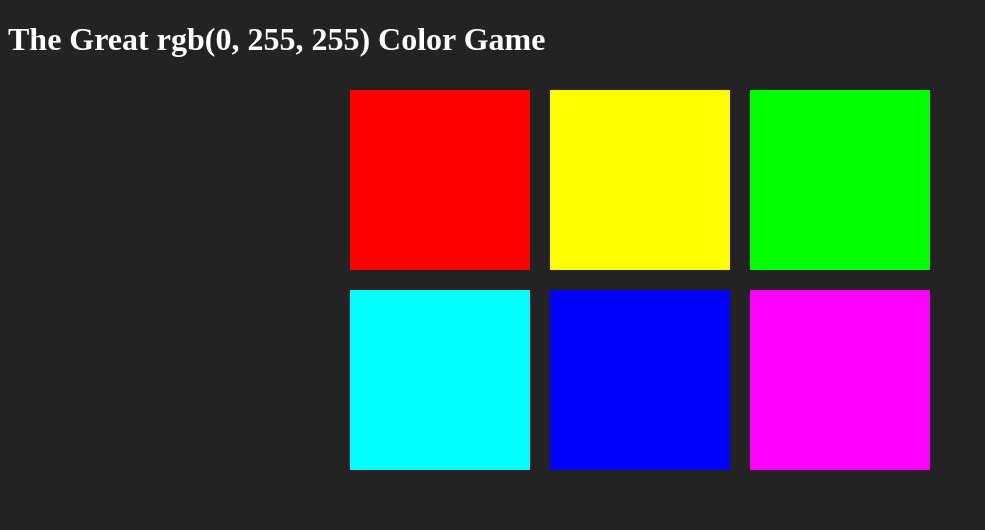
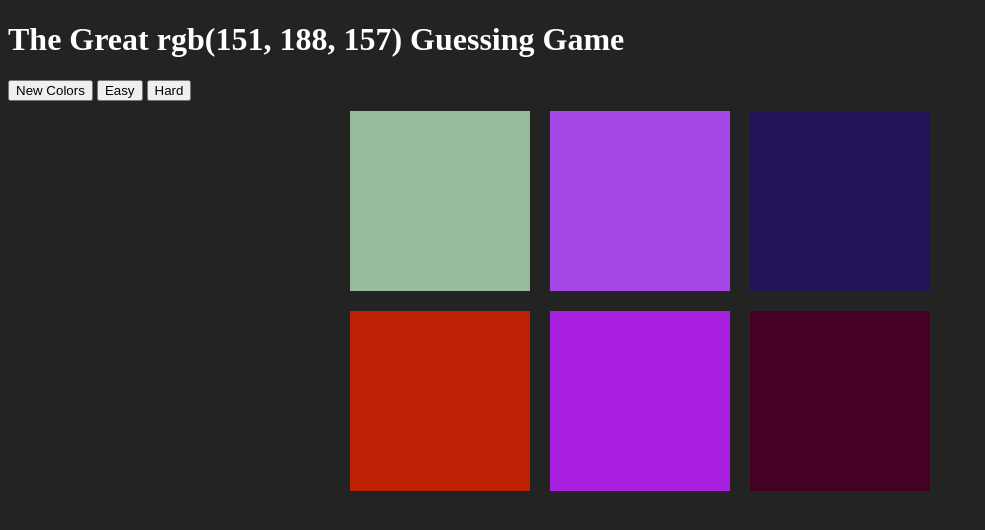
Before and after one commit to perrydyball/webdevbootcamp, a website: page Section 15 - Color Change Project/Exercises/ColorGameSolution/colorGame.html in a window 1280 px wide. Shown: the whole page, without its empty margins (0-985 px from the left). Drawn offline with Linux system fonts and the light colour scheme.

Commit message:
Completed lesson 164

```diff
--- a/Section 15 - Color Change Project/Exercises/ColorGameSolution/colorGame.css
+++ b/Section 15 - Color Change Project/Exercises/ColorGameSolution/colorGame.css
@@ -18,3 +18,7 @@ body {
 h1 {
     color:white;
 }
+
+#message{
+    color:white;
+}
--- a/Section 15 - Color Change Project/Exercises/ColorGameSolution/colorGame.html
+++ b/Section 15 - Color Change Project/Exercises/ColorGameSolution/colorGame.html
@@ -6,15 +6,15 @@
 </head>
 <body>
 <h1>
-	The Great <span id= "colorDisplay">RGB</span> Color Game
+	The Great <span id= "colorDisplay">RGB</span> Guessing Game
 </h1>
 
-<!-- <div id="stripe">
+<div id="stripe">
 	<button id="reset">New Colors</button>
 	<span id="message"></span>
 	<button class="mode">Easy</button>
 	<button class="mode selected">Hard</button>
-</div> -->
+</div>
 
 <div id="container">
 	<div class="square"></div>
--- a/Section 15 - Color Change Project/Exercises/ColorGameSolution/colorGame.js
+++ b/Section 15 - Color Change Project/Exercises/ColorGameSolution/colorGame.js
@@ -1,18 +1,80 @@
-var colors = [
-    "rgb(255, 0, 0)",
-    "rgb(255, 255, 0)",
-    "rgb(0, 255, 0)",
-    "rgb(0, 255, 255)",
-    "rgb(0, 0, 255)",
-    "rgb(255, 0, 255)",
-];
+//define colors and populate as an array via a function
+var colors = generateRandomColors(6);
 
+// select all 6 squares by class
 var squares = document.querySelectorAll(".square");
 
-var pickedColor = colors[3];
+//pick an random color from array by calling function
+var pickedColor = pickColor();
+
+// select the span colorDisplay by id
 var colorDisplay = document.getElementById("colorDisplay");
+
+// select the span message by id
+var messageDisplay = document.querySelector("#message");
+
+//change the text in the span to be the picked color
 colorDisplay.textContent = pickedColor;
 
+//for the 6 squares...
 for (var i = 0; i < squares.length; i++) {
-    squares[i].style.backgroundColor = colors[i];
+  //add initial colours to sqaures
+  squares[i].style.backgroundColor = colors[i];
+
+  //add click listeners to squares
+  squares[i].addEventListener("click", function(){
+    //grab color of clicked square
+    var clickedColor = this.style.backgroundColor;
+    //compare color to picked color
+    if (clickedColor === pickedColor) {
+      //set the span message text
+      messageDisplay.textContent = "Correct!";
+      changeColors(pickedColor);
+    } else {
+      //set the current square background color to same as body background
+      this.style.backgroundColor = "#232323";
+      //set the span message text
+      messageDisplay.textContent = "Try Again!";
+    }
+  })
 }
+
+//function to change colors when correct guess is made
+function changeColors(color) {
+  // select the h1
+  var h1Display = document.querySelector("h1");
+  h1Display.style.backgroundColor = color;
+  for (var j=0; j < squares.length; j++){
+    squares[j].style.backgroundColor = color;
+  }
+}
+
+//function to returm one of the 6 colors (squares)
+function pickColor() {
+  //create a random rumber [0..5]
+  var random = Math.floor(Math.random() * colors.length);
+  return colors[random];
+}
+
+//function to returm an array of colors
+function generateRandomColors(num) {
+  //define empty array
+  var arr = [];
+  //populate the array
+  for (var j=0; j < num; j++){
+    //get random color
+    arr.push(randomColor());
+  }
+  return arr;
+}
+
+//generate a rgb string
+function randomColor(){
+  //generate a random number 0..255 for r g b channels
+  var r = Math.floor(Math.random() * 256);
+  var g = Math.floor(Math.random() * 256);
+  var b = Math.floor(Math.random() * 256);
+  //"rgb(255, 0, 0)"
+  var rgbStr = "rgb(" + r + ", " + g + ", " + b + ")";
+  return rgbStr;
+}
```
